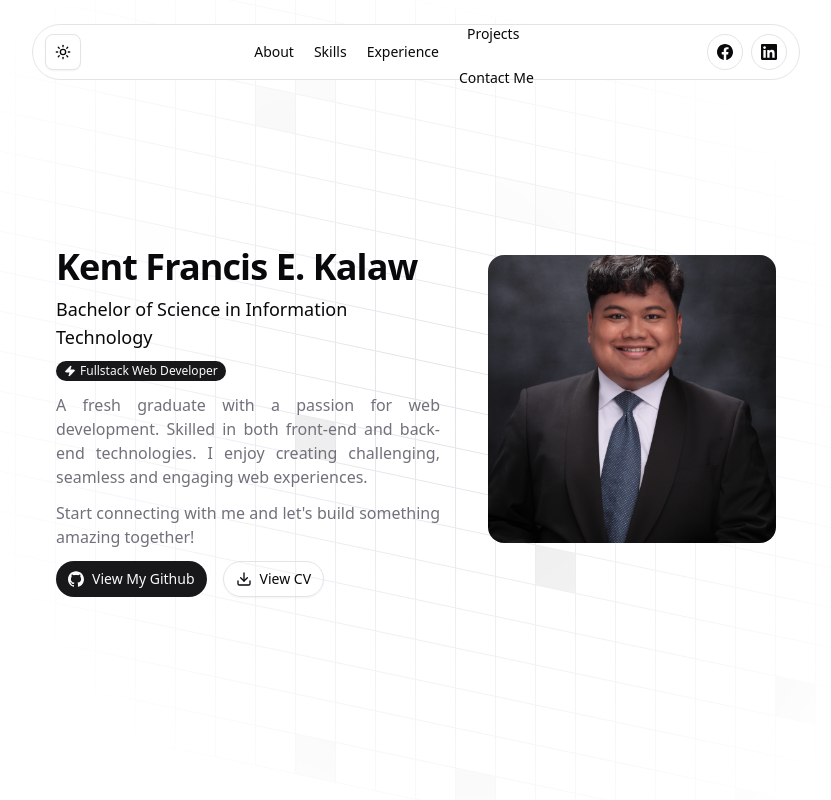
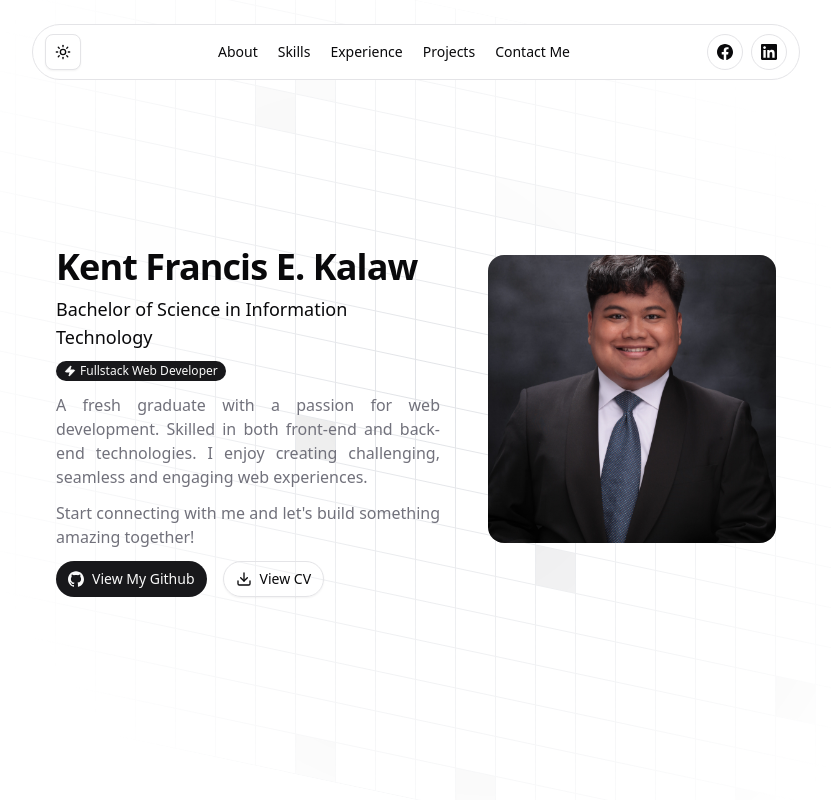
Before and after one commit to KentKalaw/kent-portfolio-v2, a Next.js app: page / in a window 1280 px wide. Shown: the top 800 px of the page, without its empty margins (224-1055 px from the left). Built offline with nearby package versions, Linux system fonts and the light colour scheme.

Commit message:
fix: projects in nav menu not working

```diff
--- a/src/components/navbar/nav-menu.tsx
+++ b/src/components/navbar/nav-menu.tsx
@@ -19,22 +19,26 @@ export const NavMenu = ({ className, ...props }: NavigationMenuProps) => (
           <Link href="#about">About</Link>
         </NavigationMenuLink>
       </NavigationMenuItem>
+
       <NavigationMenuItem>
         <NavigationMenuLink asChild>
           <Link href="#skills">Skills</Link>
         </NavigationMenuLink>
       </NavigationMenuItem>
+
       <NavigationMenuItem>
         <NavigationMenuLink asChild>
           <Link href="#experience">Experience</Link>
         </NavigationMenuLink>
       </NavigationMenuItem>
+
       <NavigationMenuItem>
         <NavigationMenuLink asChild>
-          <NavigationMenuItem>
-            <NavigationMenuLink href="#projects">Projects</NavigationMenuLink>
-          </NavigationMenuItem>
+          <Link href="#projects">Projects</Link>
         </NavigationMenuLink>
+      </NavigationMenuItem>
+
+      <NavigationMenuItem>
         <NavigationMenuLink asChild>
           <Link href="#contact">Contact Me</Link>
         </NavigationMenuLink>
```
